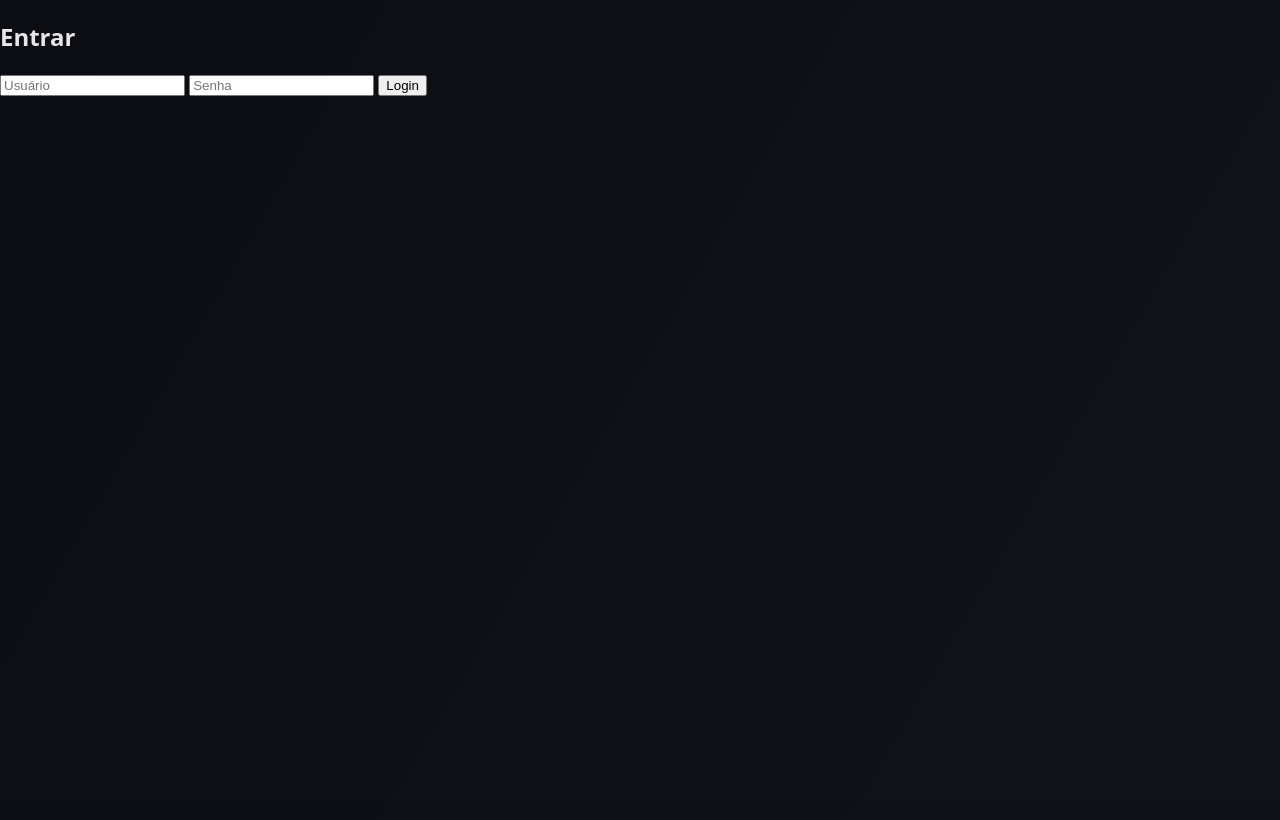
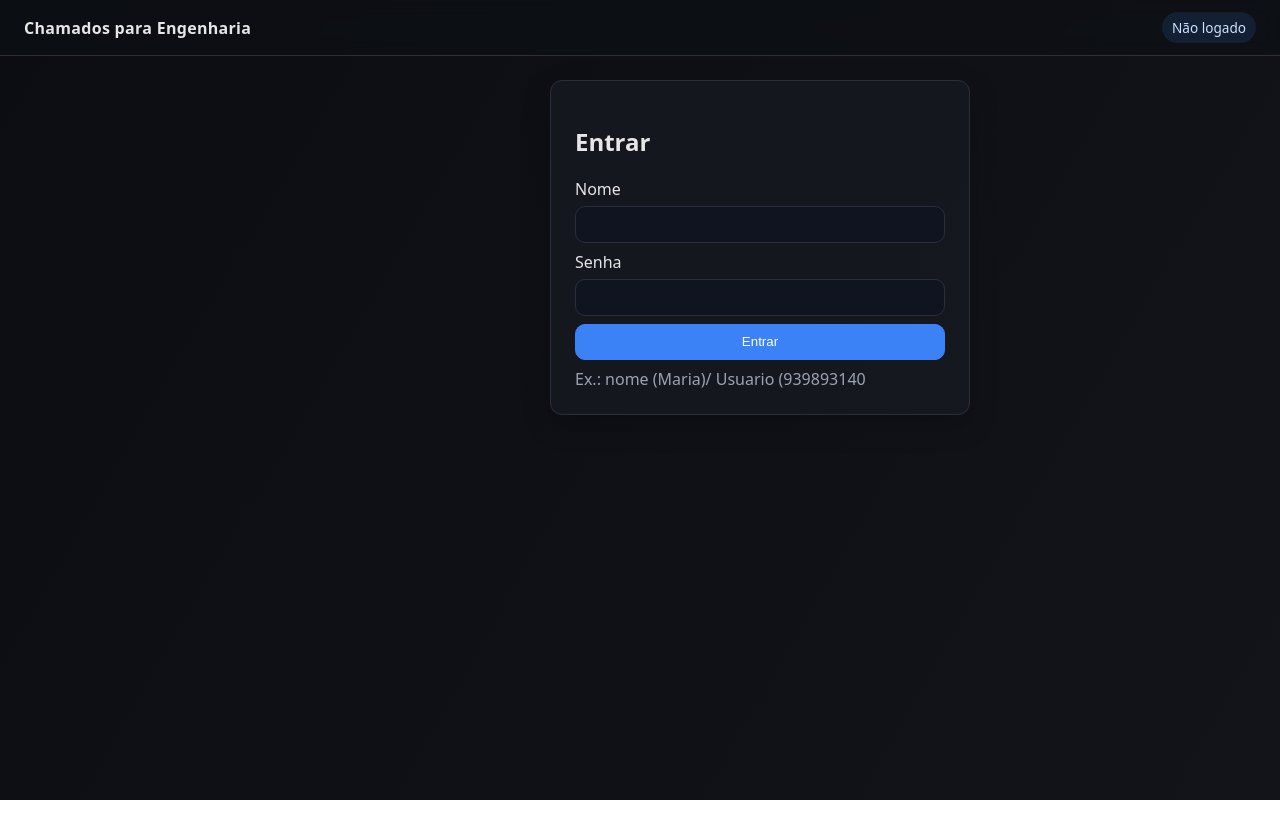
Before and after one commit to Hjr2411/SymSpsHjr, a plain HTML site: page index.html in a window 1280 px wide. Drawn offline with Linux system fonts and the light colour scheme; files that its build step writes are made by us from their sources.

Commit message:
Update index.html

```diff
--- a/index.html
+++ b/index.html
@@ -2,21 +2,49 @@
 <html lang="pt-BR">
 <head>
   <meta charset="utf-8" />
-  <title>Login</title>
-  <link rel="stylesheet" href="css/style.css" />
+  <meta name="viewport" content="width=device-width,initial-scale=1" />
+  <title>SPS_Ch 1.1 — Login</title>
+  <link rel="stylesheet" href="style.css" />
+</head>
+<body>
+  <div class="app">
+    <header class="topbar">
+      <div class="title">Chamados para Engenharia</div>
+      <div class="session">
+        <span id="userBadge" class="badge">Não logado</span>
+      </div>
+    </header>
+
+    <main class="content">
+      <section id="loginView" class="view">
+        <form id="loginForm" class="card w-420" autocomplete="on">
+          <h2>Entrar</h2>
+          <label class="field">
+            <span>Nome</span>
+            <input id="username" class="input" name="username" type="text" autocomplete="username" />
+          </label>
+          <label class="field">
+            <span>Senha</span>
+            <input id="password" class="input" name="password" type="password" autocomplete="current-password" />
+          </label>
+          <button class="btn primary w-full" type="submit">Entrar</button>
+          <div id="loginError" class="muted mt-8"></div>
+          <div class="muted mt-8">Ex.: nome (Maria)/ Usuario (939893140</div>
+        </form>
+      </section>
+    </main>
+  </div>
+
+  <div id="toast" class="toast" aria-live="polite"></div>
+
   <script src="https://www.gstatic.com/firebasejs/9.6.11/firebase-app-compat.js"></script>
   <script src="https://www.gstatic.com/firebasejs/9.6.11/firebase-database-compat.js"></script>
-</head>
-<body>
-  <h2>Entrar</h2>
-  <form id="loginForm">
-    <input id="username" type="text" placeholder="Usuário"/>
-    <input id="password" type="password" placeholder="Senha"/>
-    <button type="submit">Login</button>
-    <div id="loginError"></div>
-  </form>
-  <div id="toast"></div>
-  <script src="js/firebase-init.js"></script>
+  <script src="firebase-config.js"></script>
+  <script src="js/utils.js"></script>
   <script src="js/auth.js"></script>
+  <script>
+    // Inicialização específica da página de login
+    document.getElementById('loginForm').addEventListener('submit', handleLogin);
+  </script>
 </body>
 </html>
```
